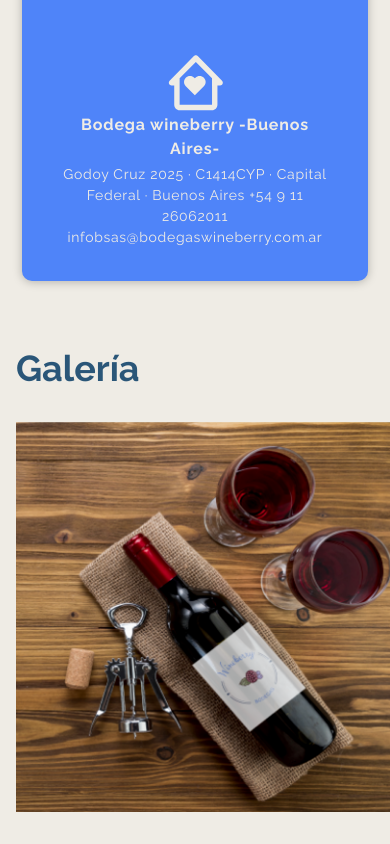
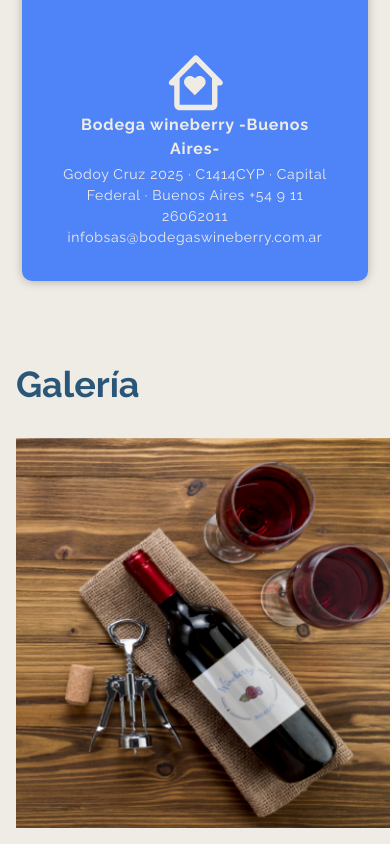
Before and after one commit to frontendcafe/cmyk-blueberry, a React (Create React App) app: page / in a window 390 px wide. Shown: the part 1371-2215 px from the top of the page. Built offline with nearby package versions, Linux system fonts and the light colour scheme; a web font is replaced by a local one.

Commit message:
Padding de la vista mobile de la galeria

```diff
--- a/src/components/Gallery/styles.scss
+++ b/src/components/Gallery/styles.scss
@@ -1,7 +1,7 @@
 @use 'src/styles/utils' as *;
 
 .gallery {
-    margin-top: 50px;
+    padding-top: 50px;
     &__title {
         font-size: $size-5xl;
         color: $color-secondary;
```
